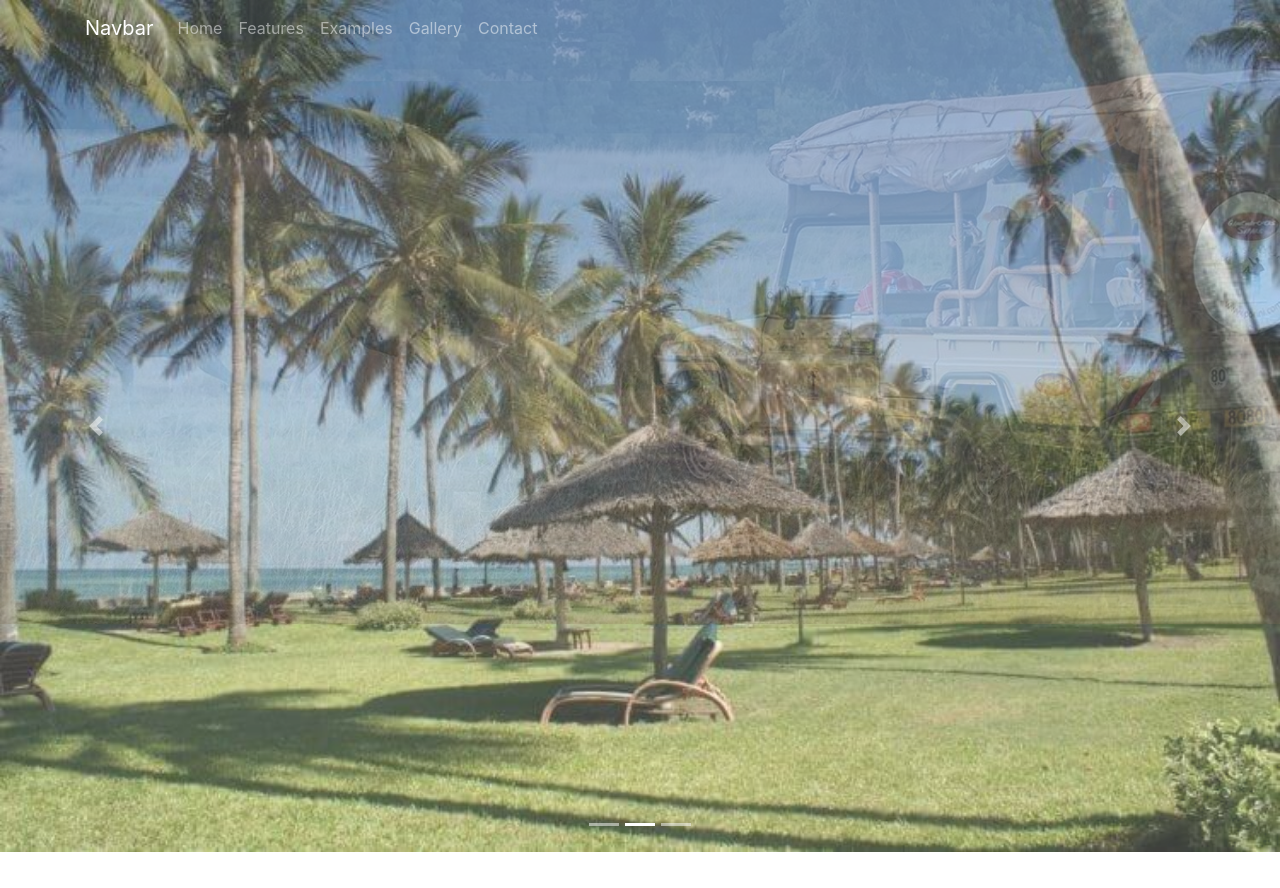
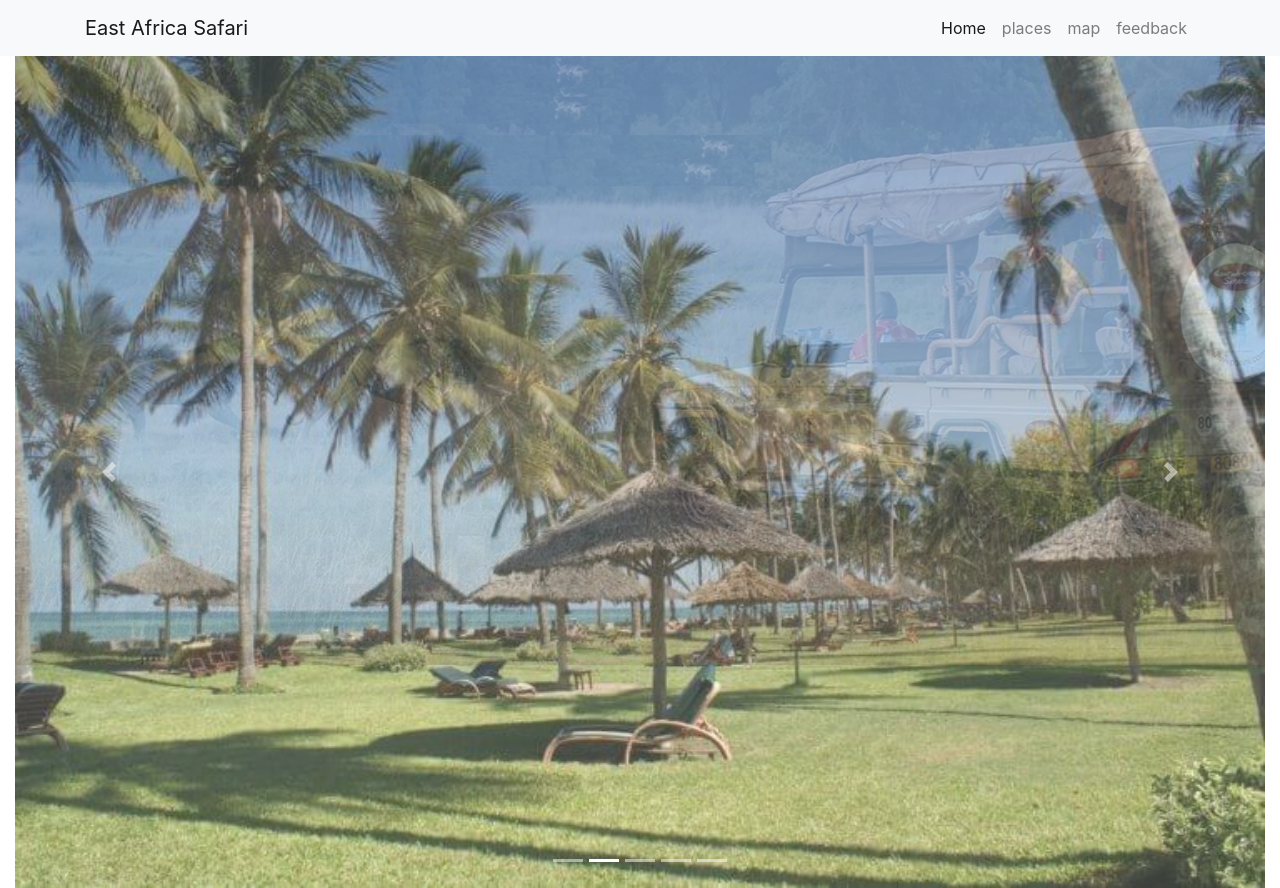
Before and after one commit to jos-lab/Safari-Trial-Site, a plain HTML site: page index.html in a window 1280 px wide. Before the commit the page ends 852 px from the top, so only its background shows below. Drawn offline with nearby package versions, Linux system fonts and the light colour scheme; a web font is replaced by a local one.

Commit message:
added corousel fo image slides and added photos to image folder

```diff
--- a/assets/css/style.css
+++ b/assets/css/style.css
@@ -1,6 +1,7 @@
 @import url('https://fonts.googleapis.com/css2?family=Quicksand&family=Suez+One&display=swap');
 
-
+*{margin: 0;
+  padding: 0;}
 body {
     font-family: 'Quicksand' Sans-serif;
 }
@@ -13,6 +14,7 @@ header,
 }
 
 header {
+    margin: 0;
 
 }
 
@@ -21,9 +23,11 @@ header {
 }
 
 .carousel-inner img {
+ -webkit-filter: rgba(90%);
+  filter: rgb(90%); /* make all photos black and white */
   width: 100%; /* Set width to 100% */
   margin: auto;
-}
+
 }
 
 .carousel-caption h3 {
--- a/index.html
+++ b/index.html
@@ -15,12 +15,12 @@
   <header>
 
         <!--Navbar-->
-        <nav class="navbar navbar-expand-lg navbar-dark fixed-top scrolling-navbar">
+        <nav class="navbar navbar-expand-md navbar-light bg-light sticky-top scrolling-navbar">
 
             <div class="container">
 
                 <!-- Navbar brand -->
-                <a class="navbar-brand" href="#">Navbar</a>
+                <a class="navbar-brand" href="#">East Africa <span>Safari</span></a>
 
                 <!-- Collapse button -->
                 <button class="navbar-toggler" type="button" data-toggle="collapse" data-target="#basicExampleNav"
@@ -32,21 +32,18 @@
                 <div class="collapse navbar-collapse" id="basicExampleNav">
 
                     <!-- Links -->
-                    <ul class="navbar-nav mr-auto smooth-scroll">
+                    <ul class="navbar-nav ml-auto smooth-scroll">
                         <li class="nav-item">
-                            <a class="nav-link" href="#intro">Home</a>
+                            <a class="nav-link active" href="#intro">Home</a>
                         </li>
                         <li class="nav-item">
-                            <a class="nav-link" href="#best-features">Features</a>
+                            <a class="nav-link" href="#places">places</a>
                         </li>
                         <li class="nav-item">
-                            <a class="nav-link" href="#examples">Examples</a>
+                            <a class="nav-link" href="#map">map</a>
                         </li>
                         <li class="nav-item">
-                            <a class="nav-link" href="#gallery">Gallery</a>
-                        </li>
-                        <li class="nav-item">
-                            <a class="nav-link" href="#contact">Contact</a>
+                            <a class="nav-link" href="#feedbach">feedback</a>
                         </li>
                     </ul>
                     <!-- Links -->
@@ -62,12 +59,15 @@
         <!--/.Navbar-->
 
         <!--Mask-->
+        <div class="container-fluid">
                 <div id="carousel-example-1z" class="carousel slide carousel-fade carousel-fade" data-ride="carousel">
                             <!--Indicators-->
                             <ol class="carousel-indicators">
                                 <li data-target="#carousel-example-1z" data-slide-to="0" class="active"></li>
                                 <li data-target="#carousel-example-1z" data-slide-to="1"></li>
                                 <li data-target="#carousel-example-1z" data-slide-to="2"></li>
+                                <li data-target="#carousel-example-1z" data-slide-to="3"></li>
+                                <li data-target="#carousel-example-1z" data-slide-to="4"></li>
                             </ol>
                             <!--/.Indicators-->
                             <!--Slides-->
@@ -90,6 +90,18 @@
                                         alt="Third slide">
                                 </div>
                                 <!--/Third slide-->
+                                <!--Fourth slide-->
+                                <div class="carousel-item">
+                                    <img class="d-block w-100" src="assets/images/lakemalawi.jpg"
+                                        alt="Fourth slide">
+                                </div>
+                                <!--/Fourth slide-->
+                                <!--Fifth slide-->
+                                <div class="carousel-item">
+                                    <img class="d-block w-100" src="assets/images/lakeelementaita.jpg"
+                                        alt="Fifth slide">
+                                </div>
+                                <!--/Fifth slide-->
                             </div>
                             <!--/.Slides-->
                             <!--Controls-->
@@ -103,12 +115,15 @@
                             </a>
                             <!--/.Controls-->
                         </div>
+
                         <!--/.Carousel Wrapper-->
+        </div>
 
 
     </header>
 
-
+   <section>
+   </section>
 
 </body>
 </html>
```
Also changed, not shown: assets/images/lakeelementaita.jpg (added), assets/images/lakemalawi.jpg (added).
